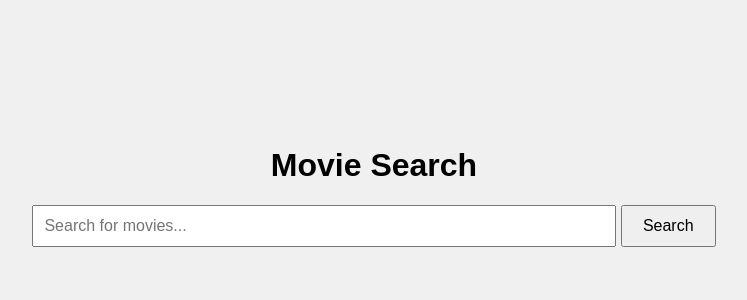
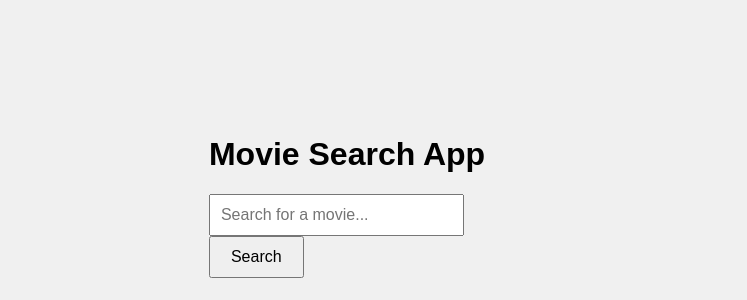
Before and after one commit to githubAmanKumar/ChaiCodeChallenge, a plain HTML site: page day25/index.html in a window 1280 px wide. Shown: the part 204-504 px from the top of the page, without its empty margins (266-1013 px from the left). Drawn offline with Linux system fonts and the light colour scheme.

Commit message:
movie search app

```diff
--- a/day25/index.html
+++ b/day25/index.html
@@ -3,17 +3,27 @@
 <head>
     <meta charset="UTF-8">
     <meta name="viewport" content="width=device-width, initial-scale=1.0">
-    <title>Movie Search</title>
+    <title>Movie Search App</title>
     <link rel="stylesheet" href="styles.css">
 </head>
 <body>
-    <div class="container">
-        <h1>Movie Search</h1>
-        <input type="text" id="search" placeholder="Search for movies...">
-        <button id="searchButton">Search</button>
-        <div id="results"></div>
+    <header>
+        <h1>Movie Search App</h1>
+        <form id="search-form">
+            <input type="text" id="search-input" placeholder="Search for a movie..." required>
+            <button type="submit">Search</button>
+        </form>
+    </header>
+    <main>
+        <div id="results-container">
+            <!-- Movie search results will be displayed here -->
+        </div>
+    </main>
+
+    <!-- Modal for movie details -->
+    <div id="details-modal" class="modal">
+        <!-- Modal content will be injected here by JavaScript -->
     </div>
-
     <script src="script.js"></script>
 </body>
 </html>
```
